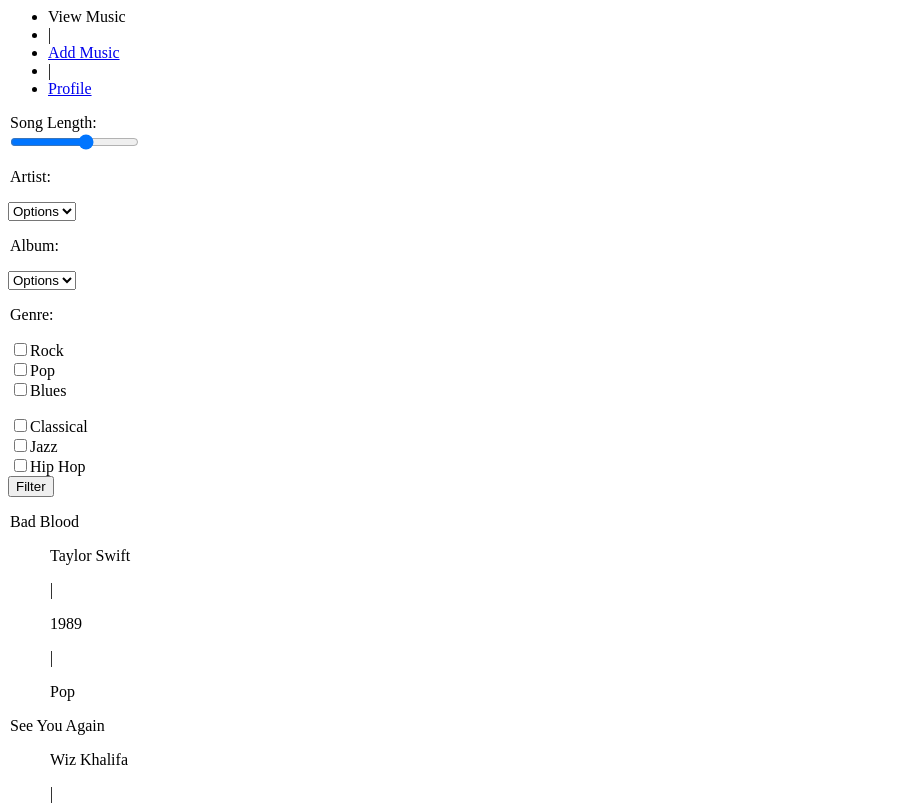
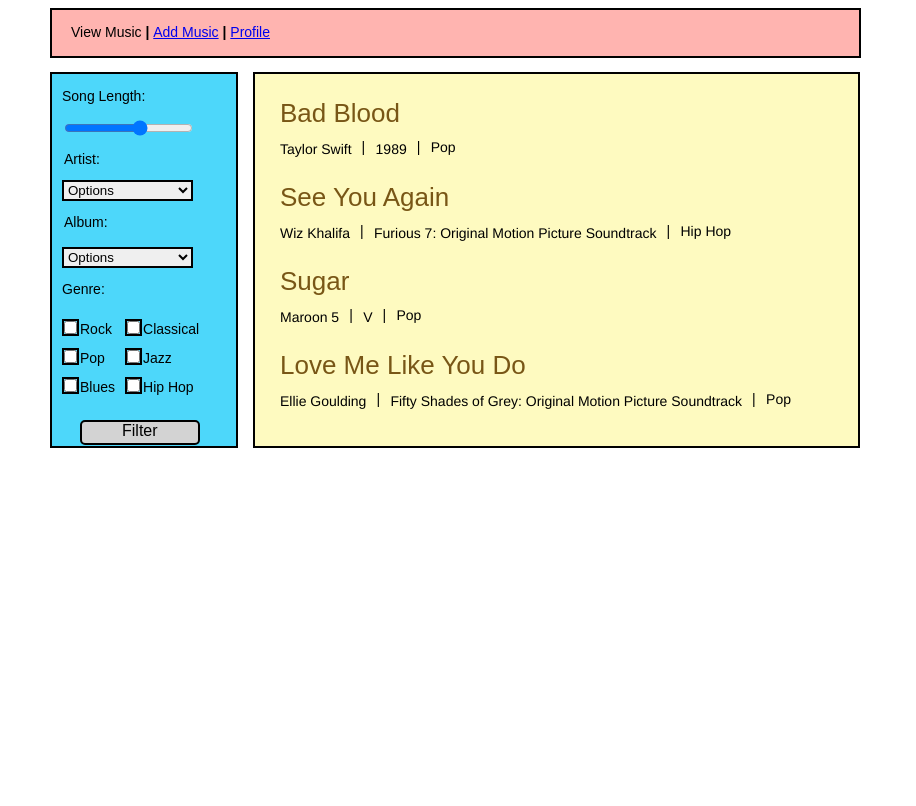
Before and after one commit to Jergron/music-history, a plain HTML site: page index.html in a window 1280 px wide. Shown: the top 806 px of the page, without its empty margins (0-916 px from the left). Drawn offline with Linux system fonts and the light colour scheme.

Commit message:
modified index file

```diff
--- a/index.html
+++ b/index.html
@@ -1,3 +1,11 @@
+<!doctype html>
+<html lang="en">
+<head>
+  <link rel="stylesheet" type="text/css" href="style.css">
+  <meta charset="utf-8">
+  <title>Nashville Software School</title>
+</head>
+
 <body>
   <header>
     <div class="top">
@@ -22,7 +30,7 @@
     <section>
       <legend for=fader id="slide" class="space">Song Length:</legend>
       <div class="drop">
-        <input type=range min=0 max=5 value=3 id=fader>
+        <input type=range min=0 max=5 value=3 id="fader">
       </div>
     </section>
     <div class="drop">
@@ -113,3 +121,4 @@
     </article>
   </div>
 </body>
+</html>
```
